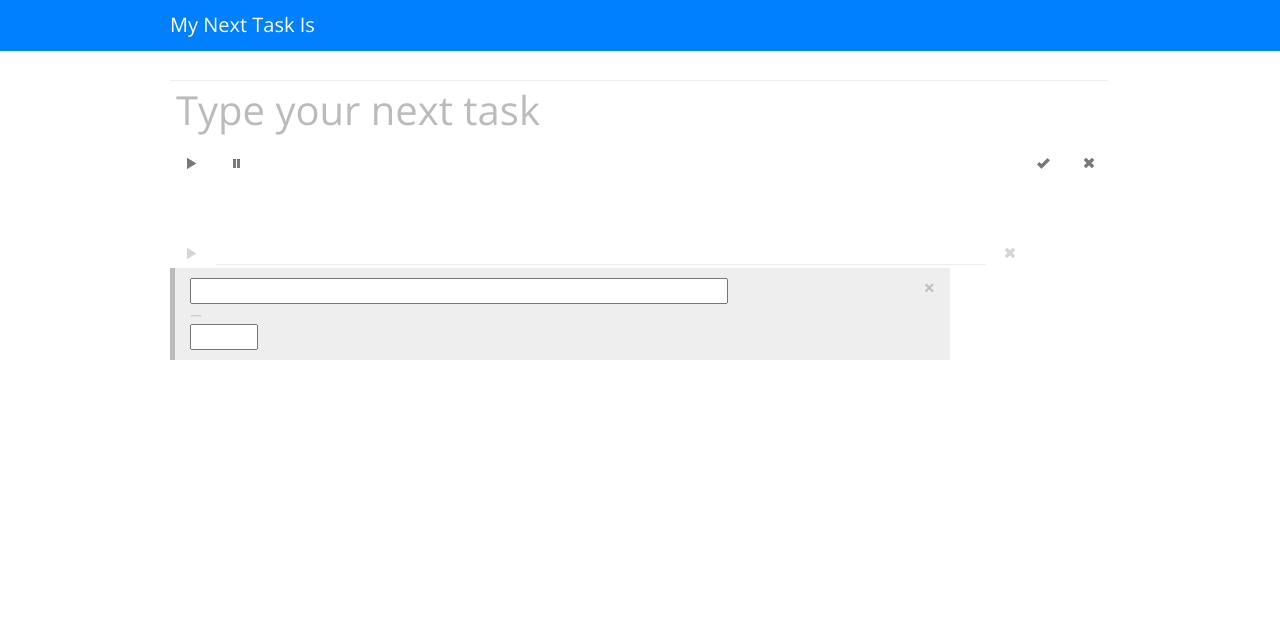
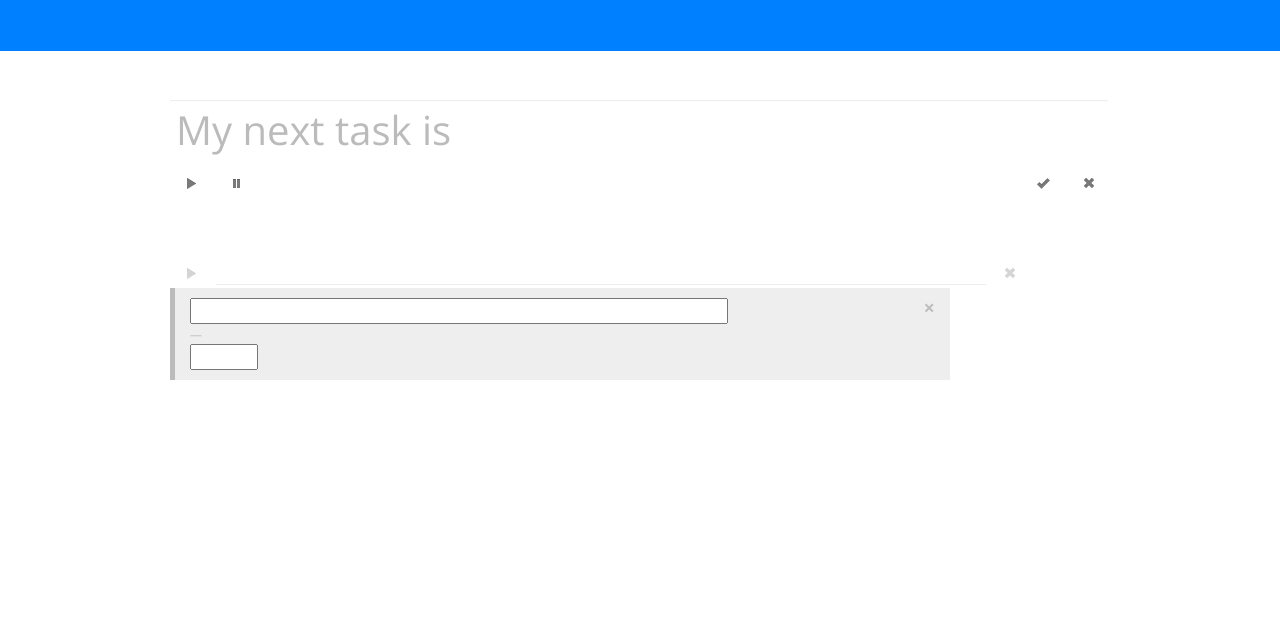
Before and after one commit to lextoumbourou/MyNextTaskIs.com, a Django app: template mynexttaskis/templates/parent.html in a window 1280 px wide. Shown: the top 640 px of the page. Run offline with Django 3.2, Linux system fonts and the light colour scheme; the template is opened without the code that fills it, so the values that code supplies are empty; some libraries are stand-ins or nearby versions.

Commit message:
Minimalistic design changes

```diff
--- a/mynexttaskis/templates/now.html
+++ b/mynexttaskis/templates/now.html
@@ -5,7 +5,7 @@
         <div class="span12">
             <form id="task-form">
                 <div class="task">
-                        <input name="task" placeholder="Type your next task" class="task-input span12" type="text"
+                        <input name="task" placeholder="My next task is" class="task-input span12" type="text"
                            value=""  data-bind="value: task,
                                                 valueUpdate: 'afterkeydown',
                                                 event: { focus: function(task) {
--- a/mynexttaskis/templates/parent.html
+++ b/mynexttaskis/templates/parent.html
@@ -12,17 +12,11 @@
         {% block custom_head %}
         {% endblock %}
         <link href="/static/css/default.css" rel="stylesheet">
-        <style>
-            body {
-                margin-top: 80px;
-            }
-        </style>
     </head>
     <body>
         <div class="navbar navbar-inverse navbar-fixed-top">
             <div class="navbar-inner">
                 <div class="container">
-                    <a class="brand" href="/">My Next Task Is</a>
                     <ul class="nav" data-bind="foreach: sections">
                         <li data-bind="css: { active: $data == $root.chosen_section_id() }">
                             <a href="#" data-bind="text: $data,
--- a/mynexttaskis/templates/static/css/default.css
+++ b/mynexttaskis/templates/static/css/default.css
@@ -1,4 +1,8 @@
 html, body {
+}
+
+body {
+    margin-top: 100px;
 }
 
 header {
@@ -90,3 +94,7 @@ footer a {
     border-color: #fff;
     background-color: #fff;
 }
+
+.playing-task-options {
+    visibility: none;
+}
```
